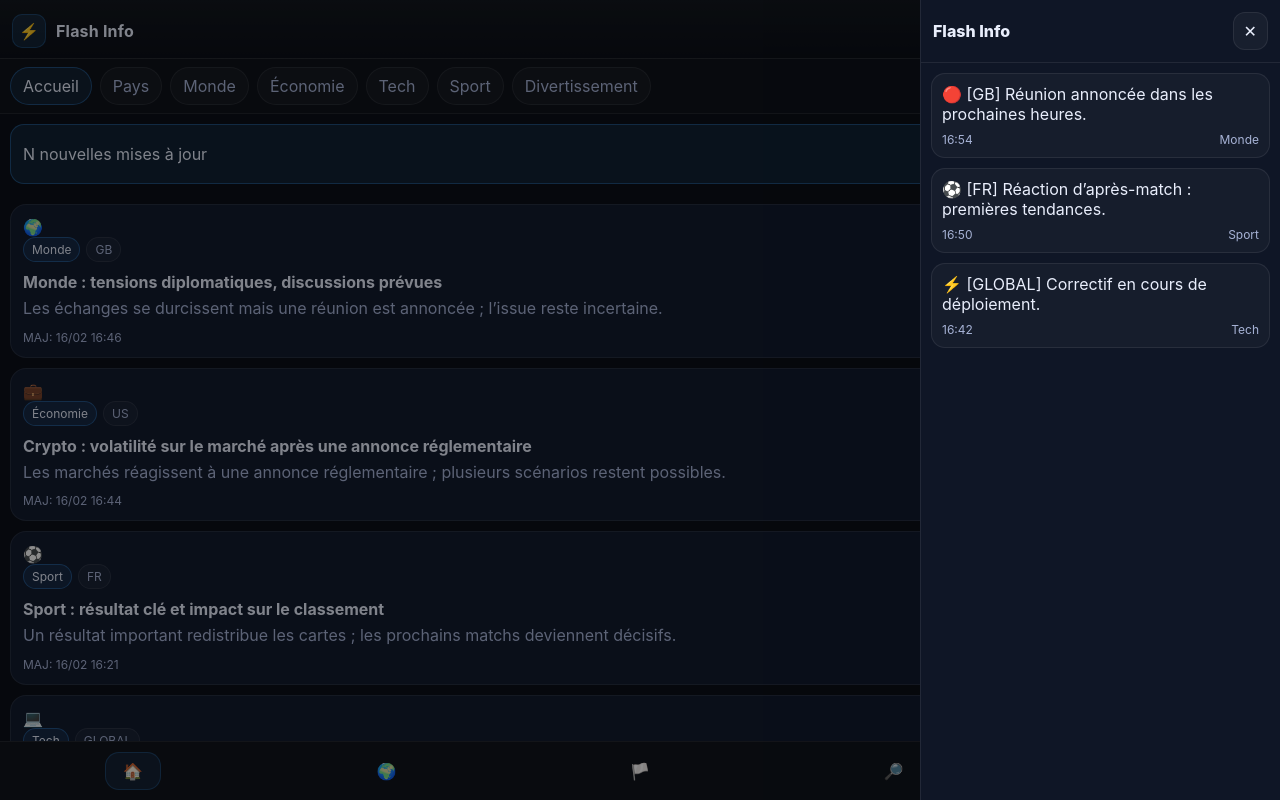
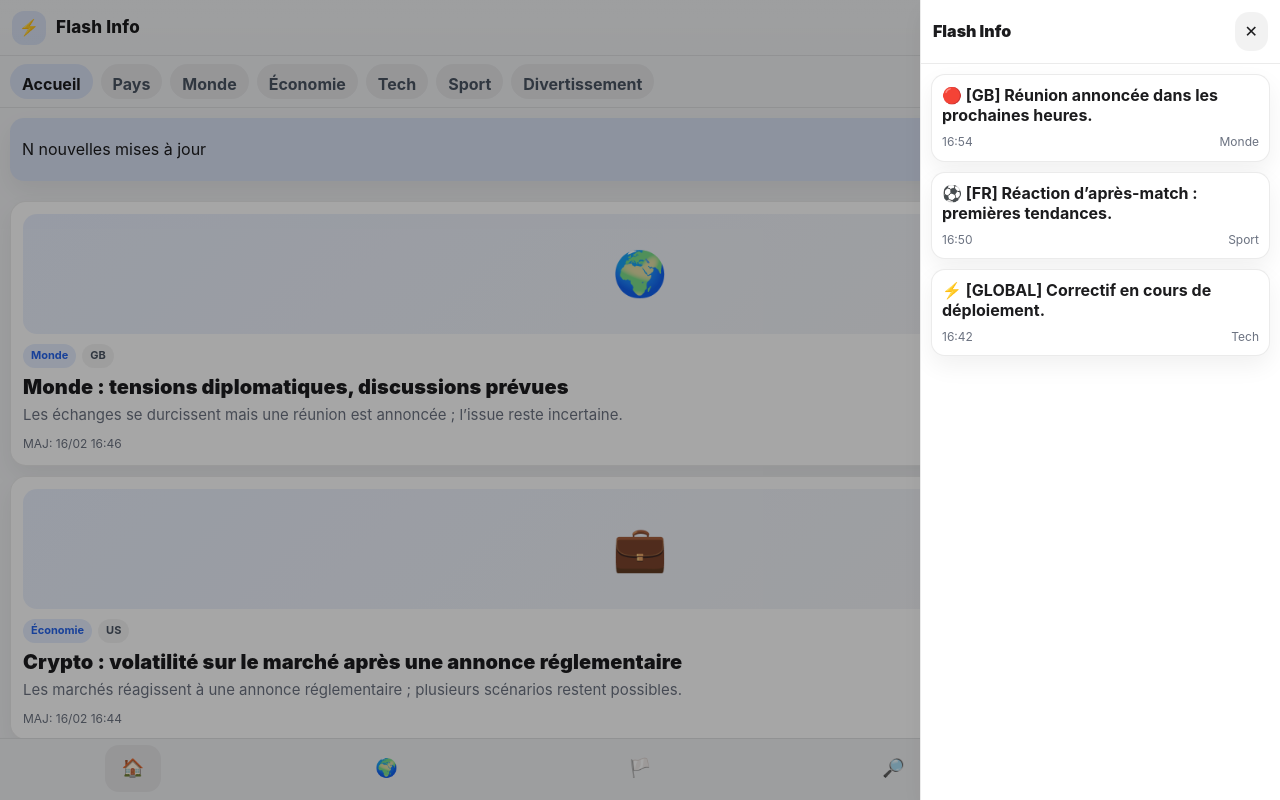
Before and after one commit to Keryas777/flash-info, a plain HTML site: page index.html in a window 1280 px wide. Both pictures are taken after a click on the button "Ouvrir Flash Info". Drawn offline with Linux system fonts and the light colour scheme.

Commit message:
Update styles.css

```diff
--- a/styles.css
+++ b/styles.css
@@ -1,13 +1,70 @@
 :root{
-  --bg: #0b0f17;
-  --bg2:#0f1626;
-  --card:#121b2e;
-  --text:#e9eefc;
-  --muted:#a7b3d6;
-  --line: rgba(255,255,255,0.08);
-  --accent:#3aa0ff;
-  --danger:#ff4d4d;
-  --ok:#3dff97;
+  --radius: 16px;
+
+  /* Layout */
+  --header-h: 56px;
+  --tabs-h: 52px;
+  --bottom-h: 62px;
+
+  /* Typography */
+  --fs-base: 16px;
+  --fs-title-card: 20px;
+  --fs-summary-card: 15px;
+  --fs-meta: 12px;
+
+  --fs-article-h1: 24px;
+  --fs-article-summary: 16px;
+  --fs-article-text: 16px;
+
+  color-scheme: light dark;
+}
+
+/* MODE CLAIR (par défaut) */
+@media (prefers-color-scheme: light) {
+  :root{
+    --bg: #f2f3f5;
+    --bg2:#ffffff;
+    --card:#ffffff;
+    --text:#1c1c1e;
+    --muted:#6b7280;
+    --line: rgba(0,0,0,0.08);
+
+    --accent:#2563eb;
+    --accent-soft: rgba(37,99,235,0.12);
+
+    --shadow: 0 10px 24px rgba(0,0,0,0.06);
+    --overlay: rgba(0,0,0,0.35);
+
+    --chip: rgba(0,0,0,0.05);
+    --chipText: #4b5563;
+
+    --mediaA: rgba(37,99,235,0.10);
+    --mediaB: rgba(0,0,0,0.03);
+  }
+}
+
+/* MODE SOMBRE */
+@media (prefers-color-scheme: dark) {
+  :root{
+    --bg:#0f1115;
+    --bg2:#151821;
+    --card:#1b1f29;
+    --text:#f2f3f5;
+    --muted:#a1a8b8;
+    --line: rgba(255,255,255,0.08);
+
+    --accent:#3aa0ff;
+    --accent-soft: rgba(58,160,255,0.14);
+
+    --shadow: 0 10px 24px rgba(0,0,0,0.35);
+    --overlay: rgba(0,0,0,0.55);
+
+    --chip: rgba(255,255,255,0.06);
+    --chipText: #b8c0d4;
+
+    --mediaA: rgba(58,160,255,0.14);
+    --mediaB: rgba(255,255,255,0.04);
+  }
 }
 
 *{ box-sizing:border-box; }
@@ -18,6 +75,7 @@ html, body{
   color:var(--text);
   overflow:hidden; /* pas de scroll de l’interface */
   font-family: -apple-system, BlinkMacSystemFont, "Segoe UI", Roboto, Arial, sans-serif;
+  -webkit-text-size-adjust: 100%;
 }
 
 button, input, select{
@@ -25,19 +83,23 @@ button, input, select{
   color:inherit;
 }
 
+/* ============ App Shell (fixe) ============ */
+
 .app{
   height:100vh;
   display:flex;
   flex-direction:column;
 }
 
+/* Header */
 .header{
   flex:0 0 auto;
+  height: var(--header-h);
   display:flex;
   align-items:center;
   justify-content:space-between;
-  padding:12px 12px 8px;
-  background:linear-gradient(180deg, rgba(255,255,255,0.03), rgba(255,255,255,0));
+  padding:10px 12px;
+  background: linear-gradient(180deg, rgba(255,255,255,0.10), rgba(255,255,255,0.00));
   border-bottom:1px solid var(--line);
 }
 
@@ -51,13 +113,15 @@ button, input, select{
   display:inline-flex;
   width:34px;height:34px;
   align-items:center;justify-content:center;
-  border-radius:10px;
-  background:rgba(58,160,255,0.12);
-  border:1px solid rgba(58,160,255,0.25);
+  border-radius:12px;
+  background: var(--accent-soft);
+  color: var(--accent);
 }
+
 .title{
-  font-weight:700;
+  font-weight:850;
   letter-spacing:0.2px;
+  font-size: 17px;
 }
 
 .header-actions{
@@ -66,79 +130,141 @@ button, input, select{
 }
 
 .icon-btn{
-  background:rgba(255,255,255,0.04);
-  border:1px solid var(--line);
-  border-radius:12px;
+  background: var(--chip);
+  border: none;
+  border-radius:14px;
   padding:8px 10px;
 }
 
+/* Tabs (scroll horizontal ok, mais interface ne scroll pas verticalement) */
 .tabs{
   flex:0 0 auto;
+  height: var(--tabs-h);
   display:flex;
   gap:8px;
   padding:8px 10px;
   overflow-x:auto;
   border-bottom:1px solid var(--line);
-  background:rgba(255,255,255,0.01);
+  background: rgba(255,255,255,0.02);
 }
 .tabs::-webkit-scrollbar{ display:none; }
 
 .tab{
-  border:1px solid var(--line);
-  background:rgba(255,255,255,0.03);
+  border: none;
+  background: var(--chip);
   border-radius:999px;
-  padding:8px 12px;
+  padding:9px 12px;
   white-space:nowrap;
-  color:var(--muted);
+  color: var(--chipText);
+  font-weight: 650;
 }
 .tab.is-active{
-  color:var(--text);
-  border-color:rgba(58,160,255,0.35);
-  background:rgba(58,160,255,0.10);
+  color: var(--text);
+  background: var(--accent-soft);
 }
 
+/* Main region: seule cette zone contient des zones scrollables internes */
 .main{
   flex:1 1 auto;
-  min-height:0;          /* CRUCIAL */
+  min-height:0; /* CRUCIAL */
   position:relative;
   display:flex;
   flex-direction:column;
 }
 
+/* Update banner (sticky dans main, au-dessus du feed) */
 .update-banner{
   flex:0 0 auto;
-  margin:10px;
-  padding:10px 12px;
-  border:1px solid rgba(58,160,255,0.35);
-  background:rgba(58,160,255,0.12);
+  margin:10px 10px 0;
+  padding:12px 12px;
+  border: none;
+  background: var(--accent-soft);
   border-radius:14px;
   display:flex;
   align-items:center;
   justify-content:space-between;
   gap:10px;
+  box-shadow: var(--shadow);
 }
 
 .banner-btn{
-  border:1px solid rgba(255,255,255,0.18);
-  background:rgba(255,255,255,0.06);
+  border:none;
+  background: rgba(255,255,255,0.16);
   padding:8px 12px;
   border-radius:12px;
+  font-weight: 750;
 }
 
+/* Feed scrollable */
 .feed{
   flex:1 1 auto;
   min-height:0;
-  overflow-y:auto; /* scroll uniquement ici */
-  padding:0 10px 10px;
+  overflow-y:auto;
+  padding:10px 10px 12px;
   -webkit-overflow-scrolling:touch;
 }
 
+/* Back to top floating */
+.back-to-top{
+  position:absolute;
+  right:12px;
+  bottom:12px;
+  width:46px;height:46px;
+  border-radius:999px;
+  border:none;
+  background: var(--chip);
+  box-shadow: var(--shadow);
+}
+
+/* Bottom nav */
+.bottom-nav{
+  flex:0 0 auto;
+  height: var(--bottom-h);
+  display:flex;
+  justify-content:space-around;
+  align-items:center;
+  gap:8px;
+  padding:8px 10px calc(10px + env(safe-area-inset-bottom));
+  border-top:1px solid var(--line);
+  background: rgba(255,255,255,0.02);
+}
+
+.nav-btn{
+  width:56px;
+  border:none;
+  background:transparent;
+  padding:10px 0;
+  border-radius:14px;
+  color: var(--muted);
+  font-size: 18px;
+}
+
+.nav-btn.is-active{
+  color: var(--text);
+  background: var(--chip);
+}
+
+/* ============ Cards ============ */
+
 .card{
-  background:var(--card);
-  border:1px solid var(--line);
-  border-radius:16px;
-  padding:12px;
-  margin:10px 0;
+  background: var(--card);
+  border: 1px solid var(--line);
+  border-radius: var(--radius);
+  padding: 12px;
+  margin: 10px 0;
+  box-shadow: var(--shadow);
+}
+
+.card-media{
+  height: 120px;
+  border-radius: 14px;
+  background: linear-gradient(135deg, var(--mediaA), var(--mediaB));
+  display:flex;
+  align-items:center;
+  justify-content:center;
+  font-size: 44px;
+  margin-bottom: 10px;
+  user-select:none;
 }
 
 .card-top{
@@ -146,6 +272,7 @@ button, input, select{
   align-items:center;
   justify-content:space-between;
   gap:10px;
+  margin-bottom: 2px;
 }
 
 .badges{
@@ -154,78 +281,58 @@ button, input, select{
   flex-wrap:wrap;
   align-items:center;
 }
+
+/* badges allégés */
 .badge{
-  font-size:12px;
-  padding:4px 8px;
-  border-radius:999px;
-  border:1px solid var(--line);
-  background:rgba(255,255,255,0.03);
-  color:var(--muted);
+  font-size: 11px;
+  padding: 4px 8px;
+  border-radius: 999px;
+  border:none;
+  background: var(--chip);
+  color: var(--chipText);
+  font-weight: 650;
 }
 .badge.accent{
-  border-color:rgba(58,160,255,0.35);
-  background:rgba(58,160,255,0.10);
-  color:var(--text);
+  background: var(--accent-soft);
+  color: var(--accent);
+}
+
+/* Typo demandée */
+body{
+  font-size: var(--fs-base);
+  line-height: 1.45;
 }
 
 .card-title{
-  margin:10px 0 6px;
-  font-weight:750;
-  line-height:1.25;
+  font-size: var(--fs-title-card);
+  font-weight: 900;
+  line-height: 1.15;
+  margin: 8px 0 6px;
+  letter-spacing: 0.1px;
 }
 
 .card-summary{
-  margin:0;
-  color:var(--muted);
-  line-height:1.35;
+  font-size: var(--fs-summary-card);
+  line-height: 1.35;
+  margin: 0;
+  color: var(--muted);
 }
 
 .card-meta{
-  margin-top:10px;
+  margin-top: 10px;
   display:flex;
   justify-content:space-between;
-  color:var(--muted);
-  font-size:12px;
+  color: var(--muted);
+  font-size: var(--fs-meta);
 }
 
-.back-to-top{
-  position:absolute;
-  right:12px;
-  bottom:12px;
-  width:44px;height:44px;
-  border-radius:999px;
-  border:1px solid var(--line);
-  background:rgba(255,255,255,0.06);
-}
+/* ============ Flash Panel (colonne/panneau dédié) ============ */
 
-.bottom-nav{
-  flex:0 0 auto;
-  display:flex;
-  justify-content:space-around;
-  gap:8px;
-  padding:10px 10px calc(10px + env(safe-area-inset-bottom));
-  border-top:1px solid var(--line);
-  background:rgba(255,255,255,0.02);
-}
-.nav-btn{
-  width:56px;
-  border:1px solid transparent;
-  background:transparent;
-  padding:8px 0;
-  border-radius:14px;
-  color:var(--muted);
-}
-.nav-btn.is-active{
-  color:var(--text);
-  background:rgba(58,160,255,0.10);
-  border-color:rgba(58,160,255,0.25);
-}
-
-/* FLASH PANEL */
 .overlay{
   position:fixed;
   inset:0;
-  background:rgba(0,0,0,0.45);
+  background: var(--overlay);
+  z-index: 15;
 }
 
 .flash-panel{
@@ -234,17 +341,18 @@ button, input, select{
   right:0;
   height:100vh;
   width:min(360px, 92vw);
-  background:var(--bg2);
+  background: var(--bg2);
   border-left:1px solid var(--line);
   transform:translateX(110%);
   transition:transform .22s ease;
   display:flex;
   flex-direction:column;
   z-index:20;
+  box-shadow: var(--shadow);
 }
-.flash-panel.open{
-  transform:translateX(0);
-}
+
+.flash-panel.open{ transform:translateX(0); }
+
 .flash-header{
   display:flex;
   align-items:center;
@@ -252,7 +360,12 @@ button, input, select{
   padding:12px;
   border-bottom:1px solid var(--line);
 }
-.flash-title{ font-weight:800; }
+
+.flash-title{
+  font-weight: 900;
+  font-size: 16px;
+}
+
 .flash-list{
   flex:1 1 auto;
   min-height:0;
@@ -260,26 +373,32 @@ button, input, select{
   padding:10px;
   -webkit-overflow-scrolling:touch;
 }
+
 .flash-item{
-  border:1px solid var(--line);
-  background:rgba(255,255,255,0.03);
-  border-radius:14px;
-  padding:10px;
-  margin-bottom:10px;
+  border: 1px solid var(--line);
+  background: var(--card);
+  border-radius: 14px;
+  padding: 10px;
+  margin-bottom: 10px;
+  box-shadow: var(--shadow);
 }
+
 .flash-item .flash-text{
   margin:0;
-  line-height:1.25;
+  line-height: 1.25;
+  font-weight: 700;
 }
+
 .flash-item .flash-meta{
-  margin-top:8px;
-  font-size:12px;
-  color:var(--muted);
+  margin-top: 8px;
+  font-size: 12px;
+  color: var(--muted);
   display:flex;
   justify-content:space-between;
 }
 
-/* MODALS (bottom sheet style) */
+/* ============ Modals / Bottom sheets ============ */
+
 .modal{
   position:fixed;
   inset:0;
@@ -287,68 +406,78 @@ button, input, select{
   z-index:30;
 }
 .modal.open{ display:block; }
+
 .modal::before{
   content:"";
   position:absolute;
   inset:0;
-  background:rgba(0,0,0,0.55);
+  background: var(--overlay);
 }
+
 .modal-sheet{
   position:absolute;
   left:0; right:0;
   bottom:0;
-  background:var(--bg2);
+  background: var(--bg2);
   border-top:1px solid var(--line);
-  border-radius:18px 18px 0 0;
-  max-height:86vh;
+  border-radius: 18px 18px 0 0;
+  max-height: 86vh;
   display:flex;
   flex-direction:column;
-  padding-bottom:env(safe-area-inset-bottom);
+  padding-bottom: env(safe-area-inset-bottom);
+  box-shadow: var(--shadow);
 }
+
 .modal-sheet-full{
   top:0;
-  max-height:100vh;
-  border-radius:0;
+  max-height: 100vh;
+  border-radius: 0;
 }
 
 .modal-handle{
   width:44px;height:5px;
   border-radius:999px;
-  background:rgba(255,255,255,0.18);
+  background: rgba(255,255,255,0.18);
   margin:10px auto 6px;
 }
 
 .modal-content{
-  padding:10px 14px 14px;
+  padding: 10px 14px 14px;
   overflow-y:auto;
   -webkit-overflow-scrolling:touch;
 }
+
 .modal-title{
-  font-weight:850;
-  margin:6px 0 4px;
+  font-weight: 950;
+  margin: 6px 0 4px;
+  font-size: 18px;
 }
+
 .modal-meta{
-  color:var(--muted);
-  font-size:12px;
-  margin-bottom:10px;
+  color: var(--muted);
+  font-size: 12px;
+  margin-bottom: 10px;
 }
+
 .modal-text{
-  margin:0 0 12px;
-  line-height:1.4;
+  margin: 0 0 12px;
+  line-height: 1.45;
 }
+
 .modal-sources{
   display:flex;
   flex-direction:column;
   gap:6px;
-  margin-bottom:12px;
+  margin-bottom: 12px;
 }
+
 .source{
-  font-size:12px;
-  color:var(--muted);
-  border:1px solid var(--line);
-  background:rgba(255,255,255,0.03);
-  padding:8px 10px;
-  border-radius:12px;
+  font-size: 12px;
+  color: var(--muted);
+  background: var(--chip);
+  padding: 8px 10px;
+  border-radius: 12px;
+  border:none;
 }
 
 .modal-actions{
@@ -357,15 +486,17 @@ button, input, select{
 }
 
 .btn{
-  border:1px solid var(--line);
-  background:rgba(255,255,255,0.05);
-  padding:10px 12px;
-  border-radius:14px;
+  border:none;
+  background: var(--chip);
+  padding: 11px 12px;
+  border-radius: 14px;
   flex:1;
+  font-weight: 800;
 }
+
 .btn.primary{
-  border-color:rgba(58,160,255,0.35);
-  background:rgba(58,160,255,0.14);
+  background: var(--accent-soft);
+  color: var(--accent);
 }
 
 /* Search */
@@ -374,75 +505,91 @@ button, input, select{
   gap:10px;
   align-items:center;
 }
+
 .search-input{
   flex:1;
-  padding:10px 12px;
-  border-radius:14px;
-  border:1px solid var(--line);
-  background:rgba(255,255,255,0.03);
-  color:var(--text);
+  padding: 11px 12px;
+  border-radius: 14px;
+  border:none;
+  background: var(--chip);
+  color: var(--text);
 }
+
 .search-filters{
   display:flex;
   gap:10px;
-  margin:10px 0;
+  margin: 10px 0;
 }
+
 .select{
   flex:1;
-  padding:10px 12px;
-  border-radius:14px;
-  border:1px solid var(--line);
-  background:rgba(255,255,255,0.03);
+  padding: 11px 12px;
+  border-radius: 14px;
+  border:none;
+  background: var(--chip);
 }
-.search-results .card{ cursor:pointer; }
 
-/* Article */
+/* Article (full modal) */
 .article-topbar{
-  padding:10px 10px 8px;
-  border-bottom:1px solid var(--line);
+  padding: 10px 10px 8px;
+  border-bottom: 1px solid var(--line);
   display:flex;
   justify-content:space-between;
   align-items:center;
   gap:10px;
+  background: rgba(255,255,255,0.02);
 }
+
 .article-topbar-right{
   display:flex;
   gap:8px;
   align-items:center;
 }
+
 .pill{
-  font-size:12px;
-  padding:6px 10px;
-  border-radius:999px;
-  border:1px solid var(--line);
-  background:rgba(255,255,255,0.03);
-  color:var(--muted);
+  font-size: 12px;
+  padding: 6px 10px;
+  border-radius: 999px;
+  border:none;
+  background: var(--chip);
+  color: var(--chipText);
+  font-weight: 700;
 }
+
 .article{
-  padding:12px 14px 18px;
+  padding: 12px 14px 18px;
   overflow-y:auto;
   -webkit-overflow-scrolling:touch;
 }
+
 .article h1{
-  margin:0 0 8px;
-  font-size:20px;
-  line-height:1.2;
+  margin: 0 0 8px;
+  font-size: var(--fs-article-h1);
+  font-weight: 950;
+  line-height: 1.12;
 }
+
 .article .summary{
-  color:var(--muted);
-  line-height:1.4;
-  margin:0 0 12px;
+  font-size: var(--fs-article-summary);
+  color: var(--muted);
+  line-height: 1.45;
+  margin: 0 0 12px;
 }
+
 .article h2{
-  margin:16px 0 8px;
-  font-size:15px;
+  margin: 18px 0 8px;
+  font-size: 15px;
+  font-weight: 900;
 }
+
 .article p{
-  margin:0 0 10px;
-  line-height:1.45;
-  color:var(--text);
+  margin: 0 0 10px;
+  font-size: var(--fs-article-text);
+  line-height: 1.55;
+  color: var(--text);
 }
+
 .article .small{
-  color:var(--muted);
-  font-size:12px;
+  color: var(--muted);
+  font-size: 12px;
 }
```
